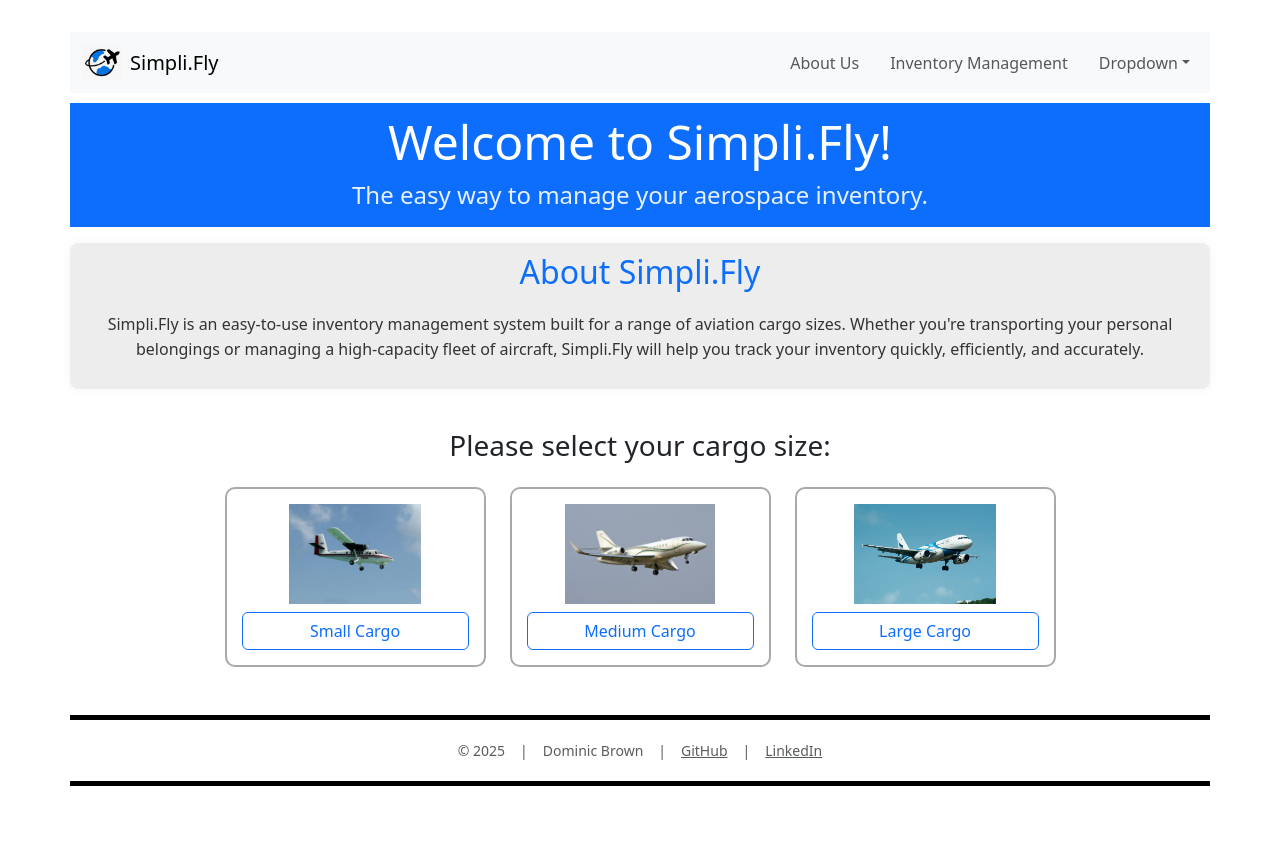
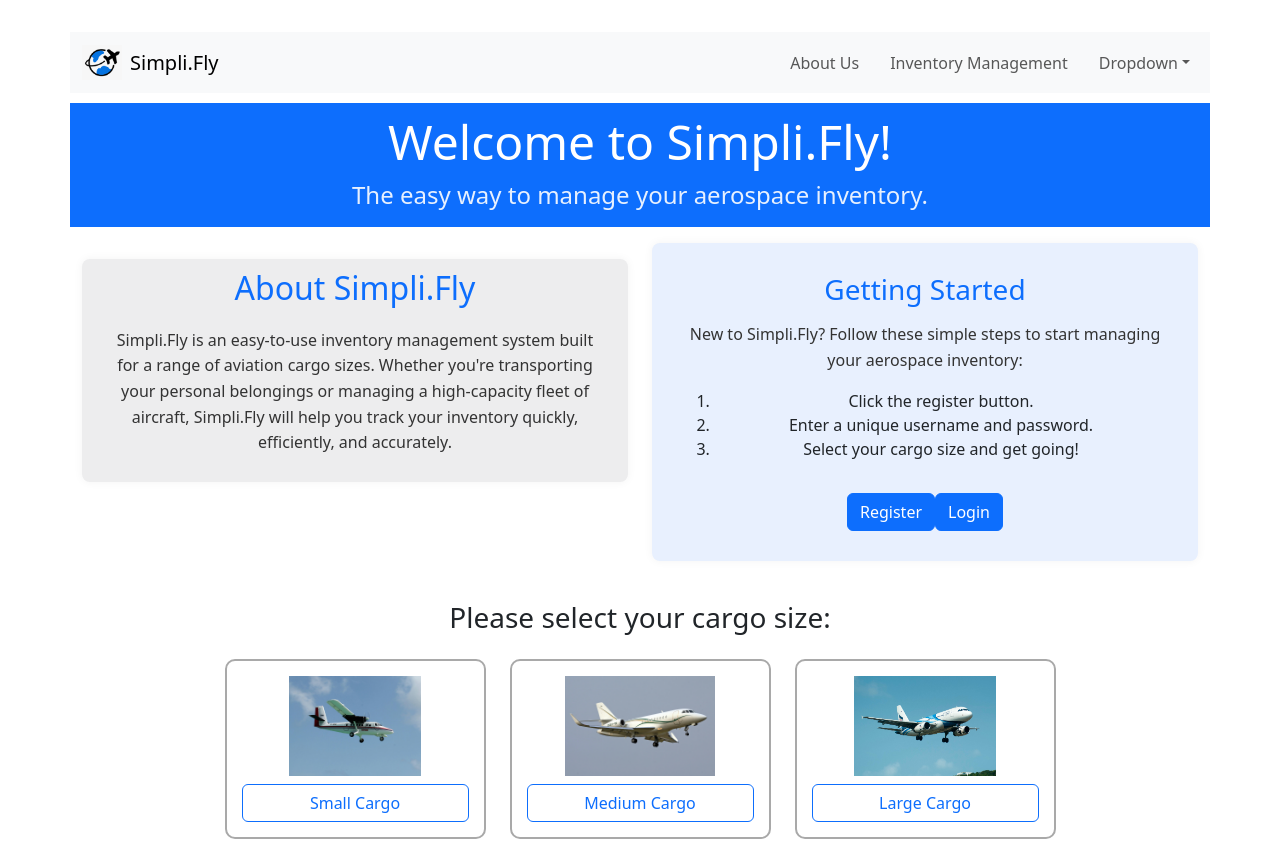
Before and after one commit to dombrown95/Simpli.Fly, a React (Vite) app: page / in a window 1280 px wide. Shown: the top 841 px of the page. Before the commit the page ends 818 px from the top, so only its background shows below. Built offline with nearby package versions, Linux system fonts and the light colour scheme.

Commit message:
adding Getting Started component with login and register buttons

```diff
--- /dev/null
+++ b/src/components/GettingStarted/GettingStarted.css
@@ -0,0 +1,19 @@
+.get-started {
+    background-color: #e8f0fe;
+    padding: 30px;
+    border-radius: 8px;
+    height: 100%;
+    box-shadow: 0 0 10px rgba(0, 0, 0, 0.05);
+  }
+
+  .get-heading {
+    font-size: 1.75rem;
+    color: #0d6efd;
+    margin-bottom: 15px;
+  }
+
+  .get-text {
+    font-size: 1rem;
+    color: #333;
+    line-height: 1.6;
+  }
--- /dev/null
+++ b/src/components/GettingStarted/GettingStarted.jsx
@@ -0,0 +1,22 @@
+import React from 'react';
+import './GettingStarted.css';
+
+function GettingStarted() {
+  return (
+    <div className="get-started">
+      <h2 className="get-heading">Getting Started</h2>
+      <p className="get-text">
+        New to Simpli.Fly? Follow these simple steps to start managing your aerospace inventory:
+      </p>
+      <ol>
+        <li>Click the register button.</li>
+        <li>Enter a unique username and password.</li>
+        <li>Select your cargo size and get going!</li>
+      </ol>
+      <a href="#cargo" className="btn btn-primary mt-3">Register</a>
+      <a href="#cargo" className="btn btn-primary mt-3">Login</a>
+    </div>
+  );
+}
+
+export default GettingStarted;
--- a/src/pages/HomePage.jsx
+++ b/src/pages/HomePage.jsx
@@ -1,7 +1,8 @@
 import React, { useState } from 'react';
-import NavBar from '../components/NavBar/NavBar';
+import NavBar from '../components/NavBar/NavBar'
+import Hero from '../components/Hero/Hero';
 import AboutUs from '../components/AboutUs/AboutUs';
-import Hero from '../components/Hero/Hero';
+import GettingStarted from '../components/GettingStarted/GettingStarted';
 import Footer from '../components/Footer/Footer';
 import CargoSelector from '../components/CargoSelector/CargoSelector';
 import InventoryForm from '../components/InventoryForm/InventoryForm';
@@ -44,7 +45,16 @@ function HomePage() {
     <div>
       <NavBar />
       <Hero />
-      <AboutUs />
+      <div className="container my-3">
+        <div className="row">
+          <div className="col-md-6">
+            <AboutUs />
+          </div>
+          <div className="col-md-6">
+            <GettingStarted />
+          </div>
+        </div>
+      </div>
       <section>
         <CargoSelector
           selectedCargo={cargoType}
```
